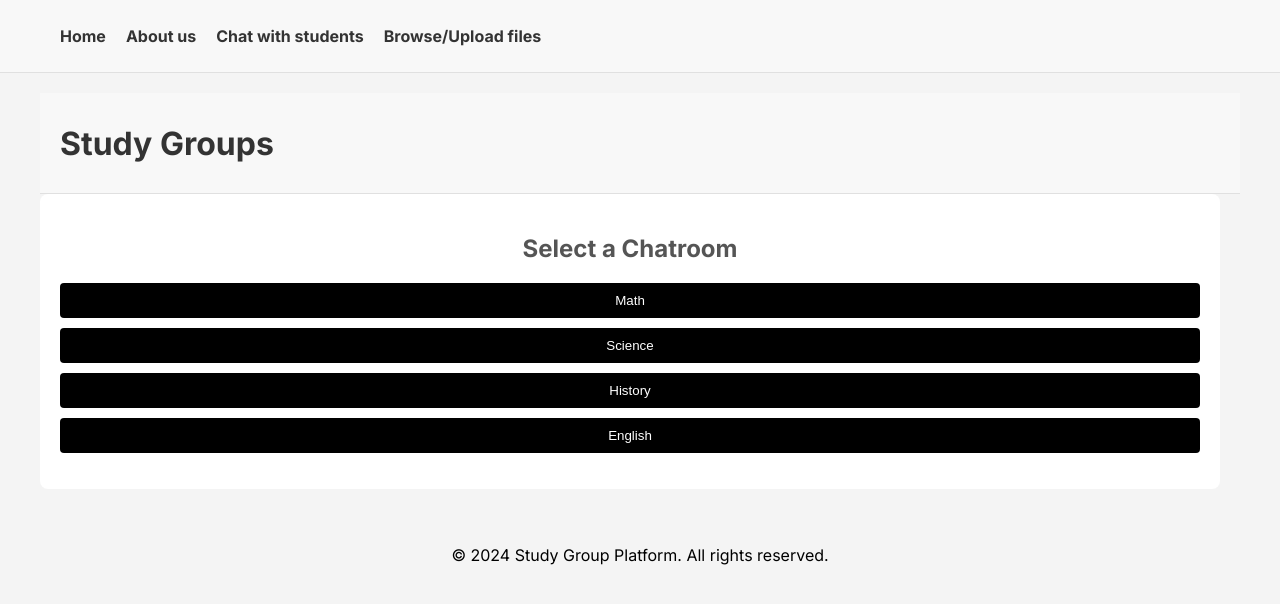
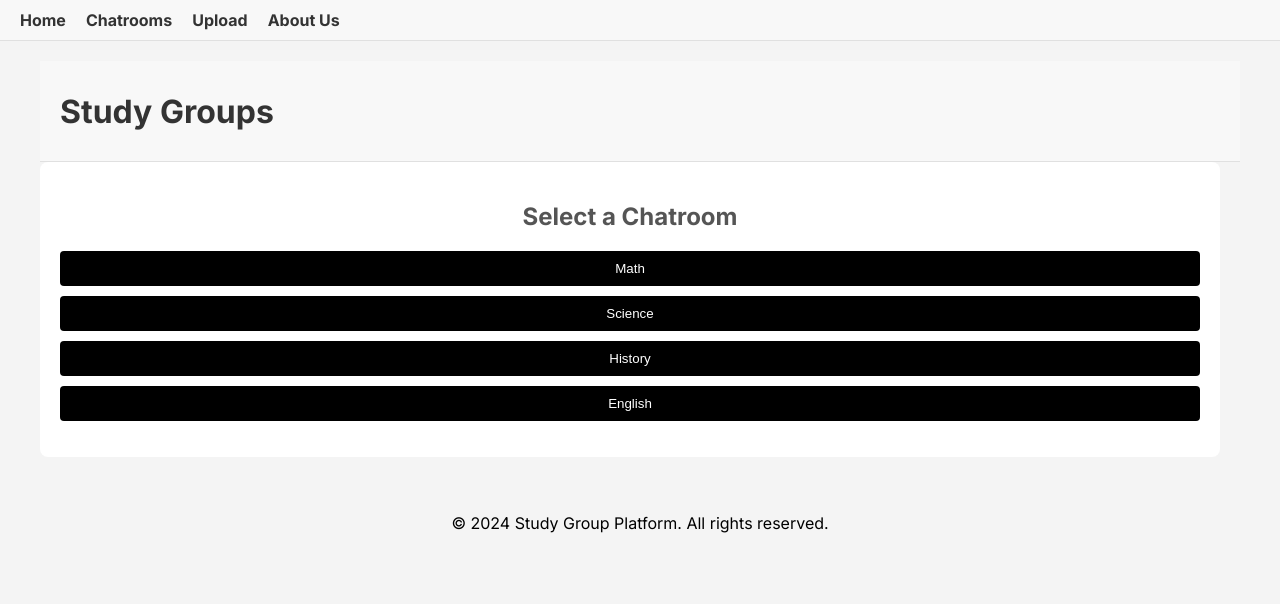
Before and after one commit to ashborn211/project-week-2, a Next.js app: page /chatrooms in a window 1280 px wide. Shown: the top 604 px of the page. Built offline with nearby package versions, Linux system fonts and the light colour scheme.

Commit message:
fixed header

```diff
--- a/src/app/components/header.css
+++ b/src/app/components/header.css
@@ -34,3 +34,7 @@ header {
   color: #333;
   font-weight: bold;
 }
+
+.nav-links a:hover {
+  color: #0070f3;
+}
--- a/src/app/components/header.tsx
+++ b/src/app/components/header.tsx
@@ -1,25 +1,18 @@
 // components/Header.js
 import React from "react";
+import Link from "next/link";
 import "./header.css";
 
 const Header = () => {
   return (
     <header>
       <nav>
-        <ul className="nav-links">
-          <li>
-            <a href="./index.html">Home</a>
-          </li>
-          <li>
-            <a href="./about.html">About us</a>
-          </li>
-          <li>
-            <a href="./group.html">Chat with students</a>
-          </li>
-          <li>
-            <a href="./upload.html">Browse/Upload files</a>
-          </li>
-        </ul>
+        <div className="nav-links">
+          <Link href="/home">Home</Link>
+          <Link href="/chatrooms">Chatrooms</Link>
+          <Link href="/upload">Upload</Link>
+          <Link href="/about">About Us</Link>
+        </div>
       </nav>
     </header>
   );
```
